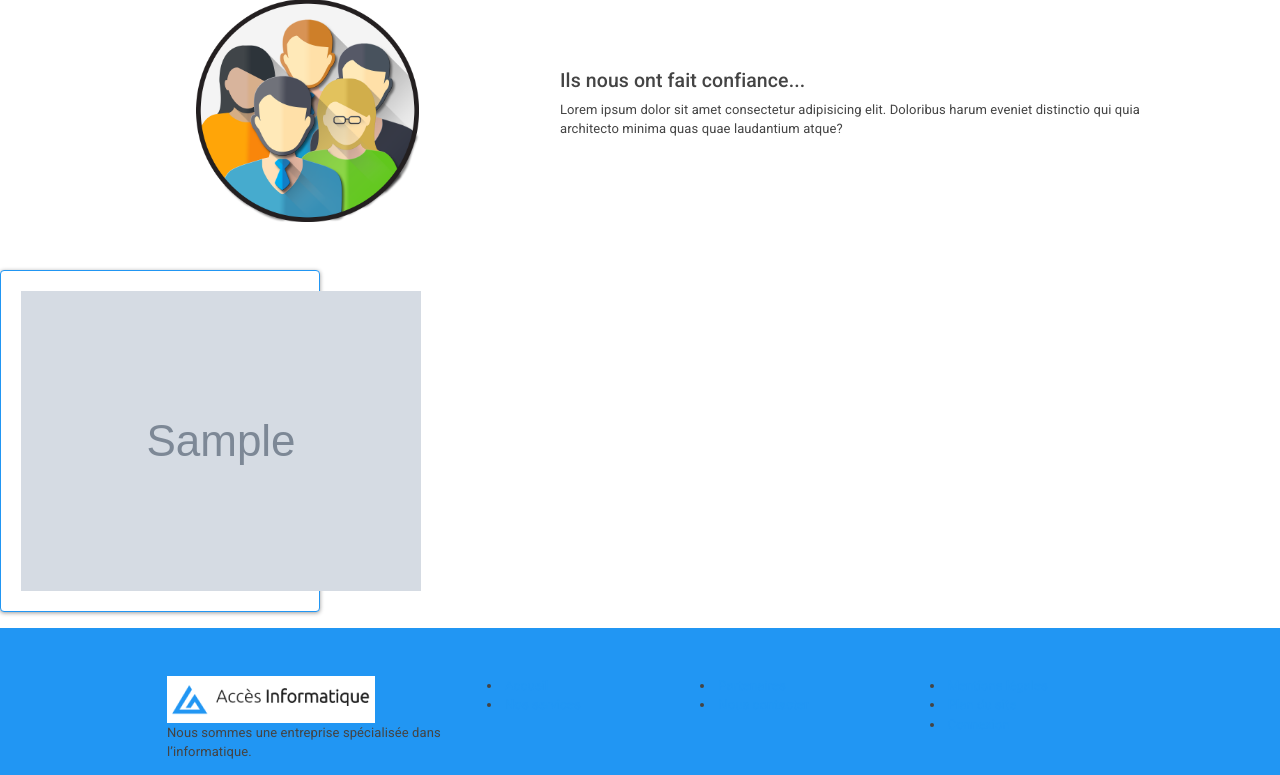
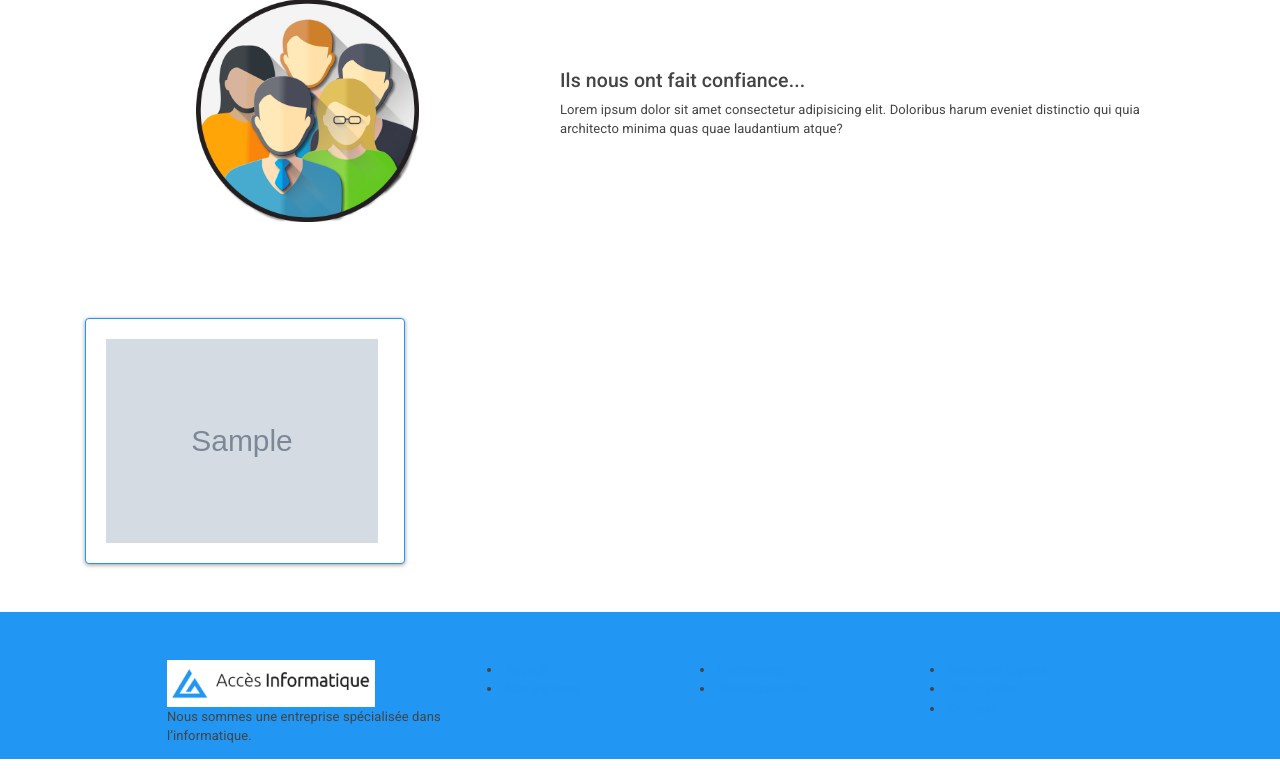
Before and after one commit to melwondo/projet3, a Symfony app: template templates/partenaires/index.html.twig in a window 1280 px wide. Shown: the part 81-856 px from the top of the page. Run offline with Twig, Linux system fonts and the light colour scheme; the template is opened without the code that fills it: most values are stand-ins (such as "Sample title", 1, 10 or a date in 2020); grey boxes marked "Sample" are stand-in pictures; some libraries are stand-ins or nearby versions.

Commit message:
img partenaires ok

```diff
--- a/templates/partenaires/index.html.twig
+++ b/templates/partenaires/index.html.twig
@@ -21,12 +21,18 @@
     </div>
     <div class="parallax"></div>
     {# nos partenaires #}
-
-    {% for partenaire in partenaires %}
-        <div class="card border-primary mb-3" style="max-width: 20rem;">
-            <div class="card-body">
-                <img src="./images/{{ partenaire.urlLogo }}" alt="un partenaire">
-            </div>
+    <div class="container">
+        <div class="row align-items-center">
+            {% for partenaire in partenaires %}
+                <div class="col">
+                    <div class="card border-primary mb-3 mt-5 mb-5" style="max-width: 20rem;">
+                        <div class="card-body d-flex card-partenaires">
+                            <img class="align-self-center" src="./images/{{ partenaire.urlLogo }}" alt="{{ partenaire.nom }}"
+                                 style="max-width: 17rem; max-height:100%;">
+                        </div>
+                    </div>
+                </div>
+            {% endfor %}
         </div>
-    {% endfor %}
+    </div>
 {% endblock %}
```
Also changed, not shown: assets/scss/app.scss (+11 -0 lines).
